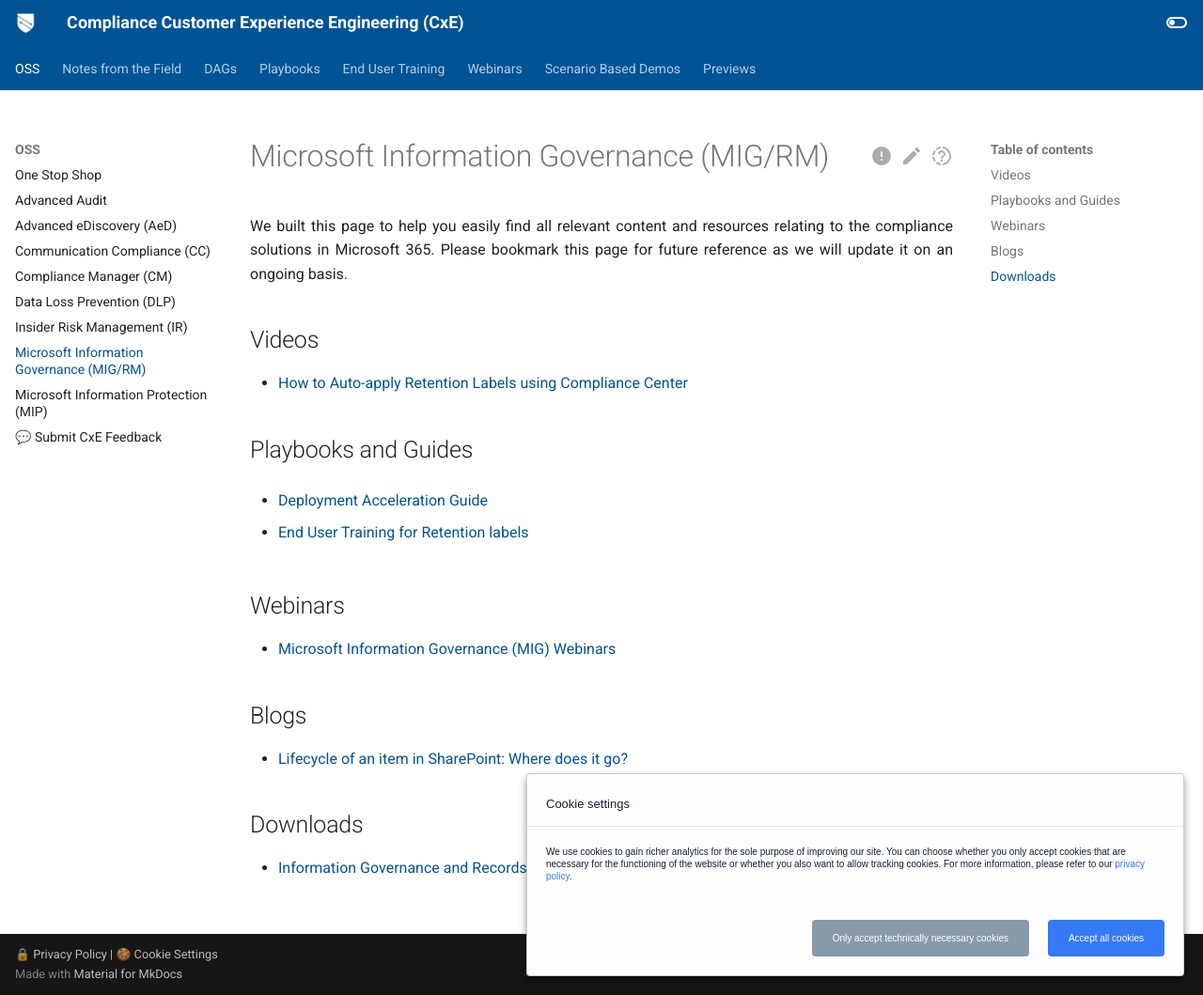
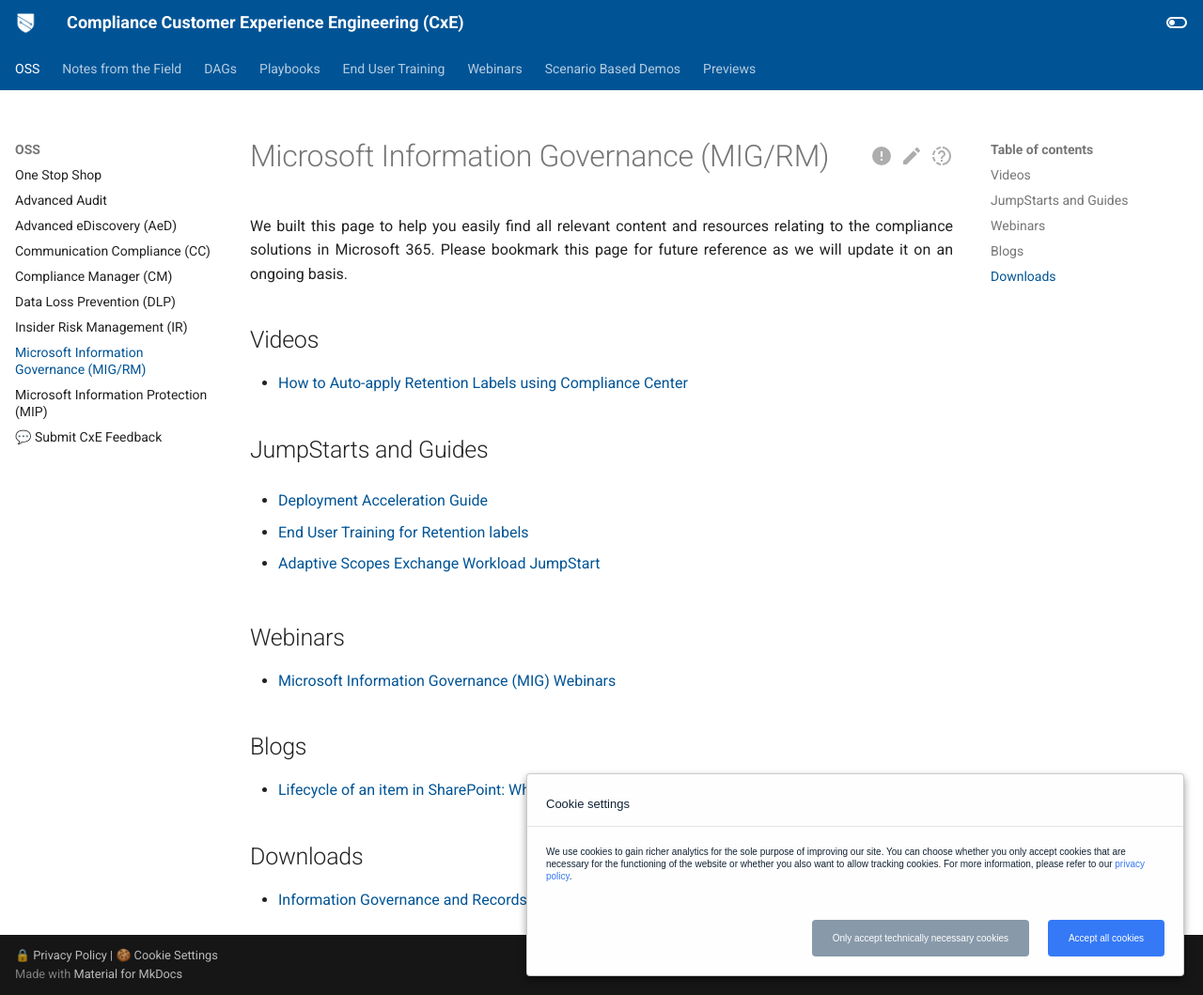
Before and after one commit to microsoft/ComplianceCxE, an MkDocs documentation site: the page built from docs/resources/mig.md, in a window 1280 px wide and 1059 px high. Shown: the whole window at 94% size. Built offline with MkDocs 1.6.1 and Material for MkDocs 9.7.7, drawn with Linux system fonts in a browser that asks for light colours; comment, search, counter and statistics services are not loaded.

Commit message:
updates to playbooks

```diff
--- a/docs/resources/mig.md
+++ b/docs/resources/mig.md
@@ -9,10 +9,12 @@
 ## Videos
 * [How to Auto-apply Retention Labels using Compliance Center](https://techcommunity.microsoft.com/t5/security-compliance-and-identity/how-to-auto-apply-retention-labels-using-compliance-center-three/ba-p/1845647)
 
-## Playbooks and Guides
+## JumpStarts and Guides
 * [Deployment Acceleration Guide](../../dag/mig-rm)
 
 * [End User Training for Retention labels](../../enduser/retention/)
+
+* [Adaptive Scopes Exchange Workload JumpStart](../../playbooks/migjump)
 
 ## Webinars
 * [Microsoft Information Governance (MIG) Webinars](../../webinars#microsoft-information-governance)
```
